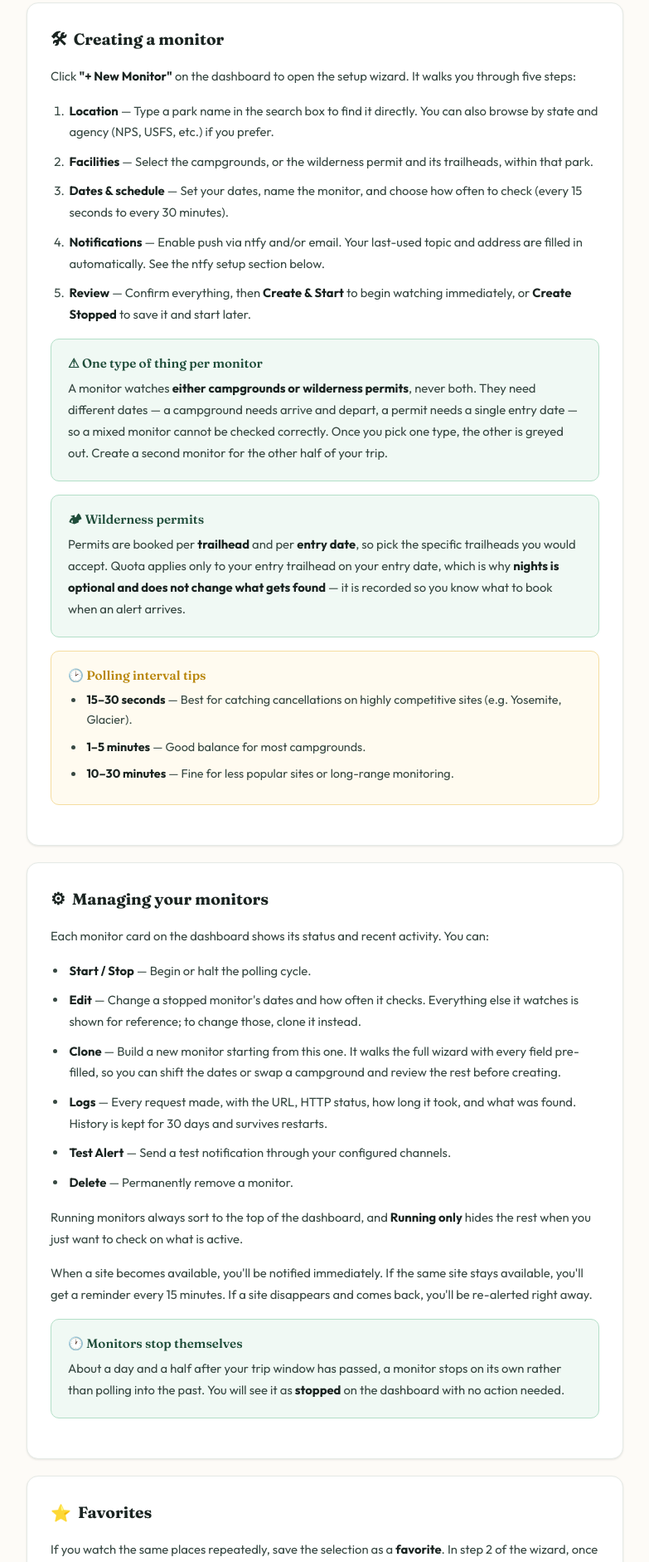
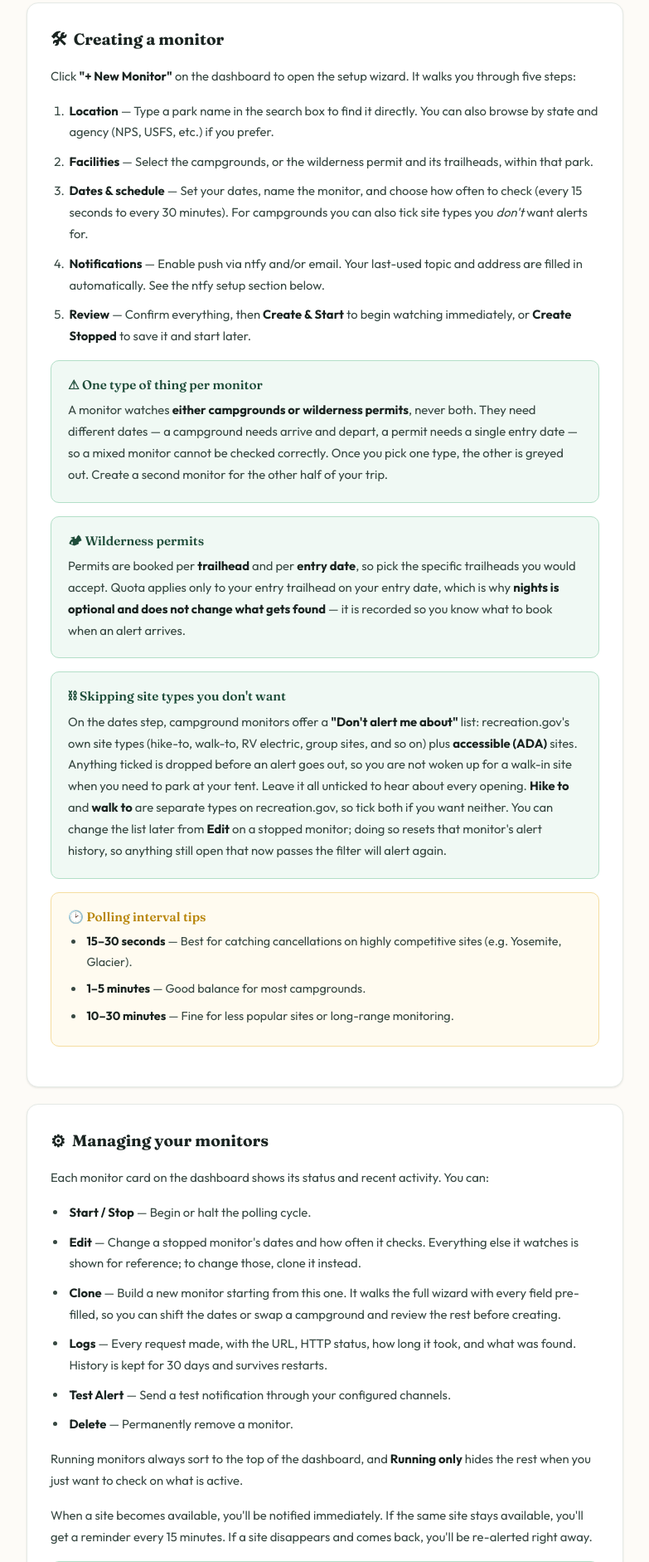
Before and after one commit to stuhwilson-mosaic/campground-monitor, a FastAPI app: template app/templates/guide.html in a window 1280 px wide. Shown: the part 559-2441 px from the top of the page at 83% size, without its empty margins (248-1031 px from the left). Run offline with FastAPI, Linux system fonts and the light colour scheme; the template is opened without the code that fills it, so the values that code supplies are empty; parts of the project's set-up code (start-up, migrations or seed data) failed here and were passed over; some libraries are stand-ins or nearby versions.

Commit message:
document site-type filters in the Guide page and README
Co-Authored-By: Claude Fable 5.1 <noreply@anthropic.com>

```diff
--- a/app/templates/guide.html
+++ b/app/templates/guide.html
@@ -35,7 +35,7 @@
     <ol>
       <li><strong>Location</strong> — Type a park name in the search box to find it directly. You can also browse by state and agency (NPS, USFS, etc.) if you prefer.</li>
       <li><strong>Facilities</strong> — Select the campgrounds, or the wilderness permit and its trailheads, within that park.</li>
-      <li><strong>Dates &amp; schedule</strong> — Set your dates, name the monitor, and choose how often to check (every 15 seconds to every 30 minutes).</li>
+      <li><strong>Dates &amp; schedule</strong> — Set your dates, name the monitor, and choose how often to check (every 15 seconds to every 30 minutes). For campgrounds you can also tick site types you <em>don't</em> want alerts for.</li>
       <li><strong>Notifications</strong> — Enable push via ntfy and/or email. Your last-used topic and address are filled in automatically. See the ntfy setup section below.</li>
       <li><strong>Review</strong> — Confirm everything, then <strong>Create &amp; Start</strong> to begin watching immediately, or <strong>Create Stopped</strong> to save it and start later.</li>
     </ol>
@@ -57,6 +57,19 @@
         the specific trailheads you would accept. Quota applies only to your entry trailhead on your
         entry date, which is why <strong>nights is optional and does not change what gets found</strong>
         — it is recorded so you know what to book when an alert arrives.
+      </p>
+    </div>
+    <div class="guide-callout">
+      <h3>&#9939; Skipping site types you don't want</h3>
+      <p>
+        On the dates step, campground monitors offer a <strong>"Don't alert me about"</strong> list:
+        recreation.gov's own site types (hike-to, walk-to, RV electric, group sites, and so on) plus
+        <strong>accessible (ADA)</strong> sites. Anything ticked is dropped before an alert goes out,
+        so you are not woken up for a walk-in site when you need to park at your tent. Leave it all
+        unticked to hear about every opening. <strong>Hike to</strong> and <strong>walk to</strong> are
+        separate types on recreation.gov, so tick both if you want neither. You can change the list
+        later from <strong>Edit</strong> on a stopped monitor; doing so resets that monitor's alert
+        history, so anything still open that now passes the filter will alert again.
       </p>
     </div>
     <div class="guide-callout-amber">
```
Also changed, not shown: README.md.
